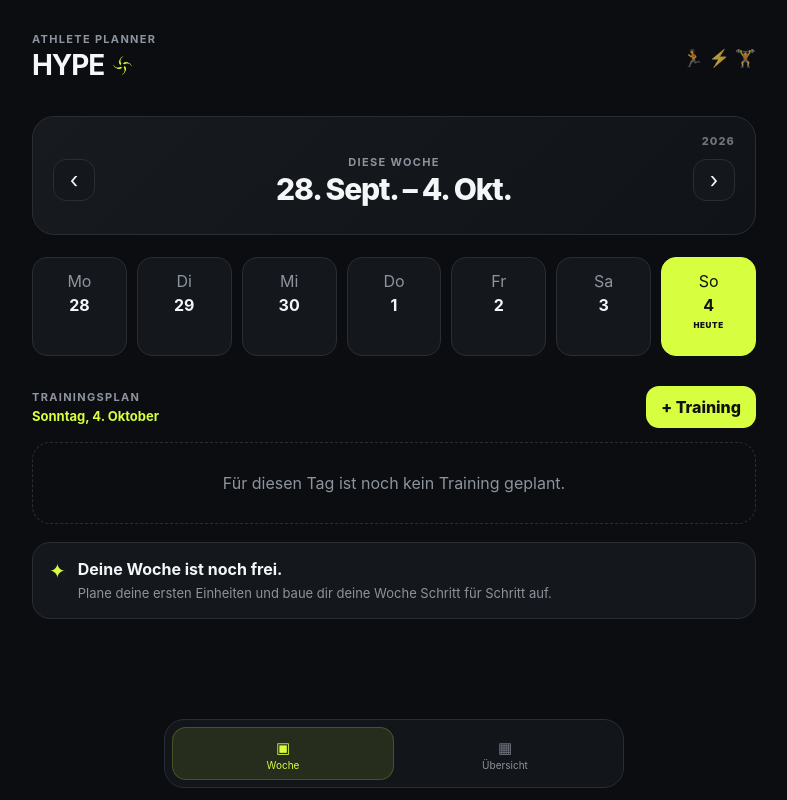
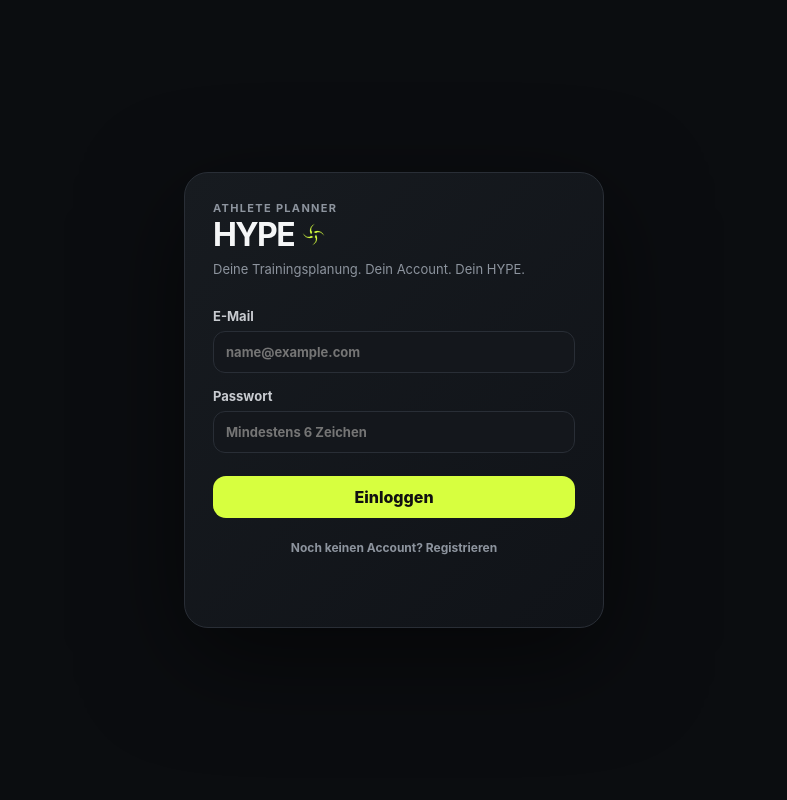
Before and after one commit to milesapartrun/HYPE, a plain HTML site: page index.html in a window 1280 px wide. Shown: the whole page, without its empty margins (246-1033 px from the left). Drawn offline with nearby package versions, Linux system fonts and the light colour scheme.

Commit message:
index.html aktualisieren

```diff
--- a/index.html
+++ b/index.html
@@ -2,32 +2,318 @@
 <html lang="de">
 <head>
   <meta charset="UTF-8">
+
   <meta
     name="viewport"
     content="width=device-width, initial-scale=1, viewport-fit=cover"
   >
-  <meta name="theme-color" content="#0b0d10">
+
+  <meta
+    name="theme-color"
+    content="#0b0d10"
+  >
+
   <meta
     name="description"
     content="HYPE – HYbrid Plan & Execution"
   >
 
-  <link rel="manifest" href="manifest.json">
+  <link
+    rel="manifest"
+    href="manifest.json"
+  >
 
   <title>HYPE</title>
 
-  <link rel="stylesheet" href="style.css">
+  <link
+    rel="stylesheet"
+    href="style.css"
+  >
+
+  <!-- SUPABASE -->
+  <script src="https://cdn.jsdelivr.net/npm/@supabase/supabase-js@2"></script>
+
+  <style>
+    /* =========================
+       AUTH SCREEN
+    ========================== */
+
+    #authScreen {
+      position: fixed;
+      inset: 0;
+      z-index: 9999;
+
+      display: flex;
+      align-items: center;
+      justify-content: center;
+
+      padding: 20px;
+
+      background: #0b0d10;
+
+      overflow-y: auto;
+    }
+
+    .auth-card {
+      width: min(420px, 100%);
+
+      padding: 28px;
+
+      background:
+        linear-gradient(
+          135deg,
+          #171b20,
+          #101318
+        );
+
+      border: 1px solid #292e36;
+
+      border-radius: 24px;
+
+      box-shadow:
+        0 30px 100px rgba(0,0,0,.55);
+    }
+
+    .auth-brand {
+      display: flex;
+      align-items: center;
+      gap: 8px;
+
+      margin-bottom: 6px;
+    }
+
+    .auth-brand h1 {
+      margin: 0;
+
+      font-size: 32px;
+      letter-spacing: -.05em;
+    }
+
+    .auth-logo {
+      width: 23px;
+      height: 23px;
+      object-fit: contain;
+    }
+
+    .auth-subtitle {
+      margin: 0 0 28px;
+
+      color: #8d949e;
+
+      font-size: 13px;
+      line-height: 1.5;
+    }
+
+    .auth-form {
+      padding: 0;
+    }
+
+    .auth-form label {
+      margin: 15px 0;
+    }
+
+    .auth-form input {
+      margin-top: 7px;
+    }
+
+    .auth-submit {
+      width: 100%;
+      margin-top: 8px;
+    }
+
+    .auth-switch {
+      width: 100%;
+
+      margin-top: 12px;
+      padding: 10px;
+
+      border: 0;
+      background: transparent;
+
+      color: #8d949e;
+
+      font-size: 12px;
+      font-weight: 700;
+
+      cursor: pointer;
+    }
+
+    .auth-switch:hover {
+      color: #f5f6f7;
+    }
+
+    .auth-message {
+      min-height: 20px;
+
+      margin: 14px 0 0;
+
+      color: #8d949e;
+
+      font-size: 12px;
+      line-height: 1.4;
+      text-align: center;
+    }
+
+    .auth-message.error {
+      color: #ff6b6b;
+    }
+
+    .auth-message.success {
+      color: #d7ff3f;
+    }
+
+    .auth-loading {
+      opacity: .65;
+      pointer-events: none;
+    }
+
+    #appContent.hidden {
+      display: none !important;
+    }
+
+    .logout-button {
+      margin-top: 5px;
+
+      border: 0;
+      background: transparent;
+
+      color: #8d949e;
+
+      font-size: 10px;
+      font-weight: 700;
+
+      cursor: pointer;
+    }
+
+    .logout-button:hover {
+      color: #f5f6f7;
+    }
+  </style>
 </head>
 
+
 <body>
+
+  <!-- =========================
+       AUTH SCREEN
+  ========================== -->
+
+  <div id="authScreen">
+
+    <div class="auth-card">
+
+      <div class="eyebrow">
+        ATHLETE PLANNER
+      </div>
+
+      <div class="auth-brand">
+
+        <h1>HYPE</h1>
+
+        <img
+          src="hype-symbol.png"
+          class="auth-logo"
+          alt=""
+          aria-hidden="true"
+        >
+
+      </div>
+
+      <p
+        id="authSubtitle"
+        class="auth-subtitle"
+      >
+        Deine Trainingsplanung.
+        Dein Account. Dein HYPE.
+      </p>
+
+
+      <form
+        id="authForm"
+        class="auth-form"
+      >
+
+        <label>
+          E-Mail
+
+          <input
+            id="authEmail"
+            type="email"
+            autocomplete="email"
+            placeholder="name@example.com"
+            required
+          >
+        </label>
+
+
+        <label>
+          Passwort
+
+          <input
+            id="authPassword"
+            type="password"
+            autocomplete="current-password"
+            placeholder="Mindestens 6 Zeichen"
+            minlength="6"
+            required
+          >
+        </label>
+
+
+        <button
+          id="authSubmit"
+          type="submit"
+          class="primary auth-submit"
+        >
+          Einloggen
+        </button>
+
+      </form>
+
+
+      <button
+        id="authSwitch"
+        type="button"
+        class="auth-switch"
+      >
+        Noch keinen Account? Registrieren
+      </button>
+
+
+      <div
+        id="authMessage"
+        class="auth-message"
+        aria-live="polite"
+      ></div>
+
+    </div>
+
+  </div>
+
+
+  <!-- =========================
+       HYPE APP
+  ========================== -->
+
+  <div
+    id="appContent"
+    class="hidden"
+  >
+
     <main class="app">
 
       <!-- HEADER -->
+
       <header class="topbar">
+
         <div>
-        <div class="eyebrow">ATHLETE PLANNER</div>
+
+          <div class="eyebrow">
+            ATHLETE PLANNER
+          </div>
 
           <div class="brand-row">
+
             <h1>HYPE</h1>
 
             <img
@@ -36,21 +322,29 @@
               alt=""
               aria-hidden="true"
             >
-        </div>
+
           </div>
 
+        </div>
+
+
         <div class="sport-markers" aria-hidden="true">
+
           <span>🏃</span>
           <span>⚡</span>
           <span>🏋️</span>
+
         </div>
+
       </header>
 
 
-    <!-- =========================
-         PLAN VIEW
-    ========================== -->
-    <section id="planView" class="view">
+      <!-- PLAN VIEW -->
+
+      <section
+        id="planView"
+        class="view"
+      >
 
         <div class="hero">
 
@@ -64,14 +358,23 @@
               ‹
             </button>
 
+
             <button
               id="weekTodayBtn"
               class="week-title-button"
               aria-label="Zur aktuellen Woche"
             >
-            <div class="eyebrow">DIESE WOCHE</div>
-            <h2 id="weekTitle">Diese Woche</h2>
+
+              <div class="eyebrow">
+                DIESE WOCHE
+              </div>
+
+              <h2 id="weekTitle">
+                Diese Woche
+              </h2>
+
             </button>
+
 
             <button
               id="weekNextBtn"
@@ -83,59 +386,108 @@
 
           </div>
 
-        <div id="heroYear" class="hero-year">2026</div>
+
+          <div
+            id="heroYear"
+            class="hero-year"
+          >
+            2026
+          </div>
 
         </div>
 
 
         <!-- WEEK STRIP -->
-      <div id="weekStrip" class="week-strip"></div>
+
+        <div
+          id="weekStrip"
+          class="week-strip"
+        ></div>
 
 
         <!-- TRAINING PLAN -->
+
         <section>
+
           <div class="section-head">
+
             <div>
-            <div class="eyebrow">TRAININGSPLAN</div>
-            <div id="selectedDateLabel" class="selected-date"></div>
+
+              <div class="eyebrow">
+                TRAININGSPLAN
               </div>
 
-          <button id="addTrainingBtn" class="primary">
+              <div
+                id="selectedDateLabel"
+                class="selected-date"
+              ></div>
+
+            </div>
+
+
+            <button
+              id="addTrainingBtn"
+              class="primary"
+            >
               + Training
             </button>
+
           </div>
 
-        <div id="sessions" class="sessions"></div>
+
+          <div
+            id="sessions"
+            class="sessions"
+          ></div>
+
         </section>
 
 
         <!-- WEEKLY INSIGHT -->
-      <div id="weeklyInsight" class="insight"></div>
+
+        <div
+          id="weeklyInsight"
+          class="insight"
+        ></div>
 
       </section>
 
 
-    <!-- =========================
-         OVERVIEW VIEW
-    ========================== -->
-    <section id="overviewView" class="view hidden">
+      <!-- OVERVIEW VIEW -->
+
+      <section
+        id="overviewView"
+        class="view hidden"
+      >
 
         <div class="overview-header">
+
           <div>
-          <div class="eyebrow">TRAININGSÜBERSICHT</div>
-          <h2>Übersicht</h2>
+
+            <div class="eyebrow">
+              TRAININGSÜBERSICHT
             </div>
+
+            <h2>
+              Übersicht
+            </h2>
+
+          </div>
+
         </div>
 
 
         <!-- PERIOD SWITCH -->
+
         <div class="period-switch">
+
           <button
             class="period-btn active"
             data-period="week"
           >
             Woche
           </button>
+
 
           <button
             class="period-btn"
@@ -144,16 +496,19 @@
             Monat
           </button>
 
+
           <button
             class="period-btn"
             data-period="year"
           >
             Jahr
           </button>
+
         </div>
 
 
         <!-- PERIOD NAVIGATION -->
+
         <div class="period-navigation">
 
           <button
@@ -164,12 +519,16 @@
             ‹
           </button>
 
+
           <button
             id="periodTodayBtn"
             class="period-title-button"
           >
-          <span id="periodTitle">Diese Woche</span>
+            <span id="periodTitle">
+              Diese Woche
+            </span>
           </button>
+
 
           <button
             id="periodNextBtn"
@@ -182,25 +541,39 @@
         </div>
 
 
-      <!-- OVERVIEW CONTENT -->
         <div id="overviewContent"></div>
 
       </section>
 
 
-    <!-- =========================
-         TODAY VIEW
-    ========================== -->
-    <section id="todayView" class="view hidden">
+      <!-- TODAY VIEW -->
+
+      <section
+        id="todayView"
+        class="view hidden"
+      >
 
         <div class="hero today-hero">
+
           <div>
-          <div class="eyebrow">HEUTE</div>
-          <h2 id="todayTitle">Heute</h2>
+
+            <div class="eyebrow">
+              HEUTE
             </div>
 
-        <div class="today-symbol">●</div>
+            <h2 id="todayTitle">
+              Heute
+            </h2>
+
           </div>
+
+
+          <div class="today-symbol">
+            ●
+          </div>
+
+        </div>
+
 
         <div id="todayContent"></div>
 
@@ -209,33 +582,46 @@
     </main>
 
 
-  <!-- =========================
-       BOTTOM NAVIGATION
-  ========================== -->
+    <!-- BOTTOM NAV -->
+
     <nav class="bottom-nav">
 
       <button
         class="nav-item active"
         data-view="plan"
       >
-      <span class="nav-icon">▣</span>
-      <span>Woche</span>
+
+        <span class="nav-icon">
+          ▣
+        </span>
+
+        <span>
+          Woche
+        </span>
+
       </button>
+
 
       <button
         class="nav-item"
         data-view="overview"
       >
-      <span class="nav-icon">▦</span>
-      <span>Übersicht</span>
+
+        <span class="nav-icon">
+          ▦
+        </span>
+
+        <span>
+          Übersicht
+        </span>
+
       </button>
 
     </nav>
 
 
-  <!-- =========================
-       TRAINING DIALOG
-  ========================== -->
+    <!-- TRAINING DIALOG -->
+
     <dialog id="trainingDialog">
 
       <form id="trainingForm">
@@ -243,6 +629,7 @@
         <div class="dialog-head">
 
           <div>
+
             <div class="eyebrow">
               TRAINING
             </div>
@@ -250,7 +637,9 @@
             <h3 id="dialogTitle">
               Training hinzufügen
             </h3>
+
           </div>
+
 
           <button
             type="button"
@@ -267,15 +656,41 @@
         <label>
           Sport
 
-        <select id="sportInput" required>
-          <option value="running">🏃 Laufen</option>
-          <option value="strength">🏋️ Krafttraining</option>
-          <option value="hyrox">⚡ HYROX</option>
-          <option value="cycling">🚴 Rad</option>
-          <option value="swimming">🏊 Schwimmen</option>
-          <option value="mobility">🧘 Mobility</option>
-          <option value="rest">😴 Erholung</option>
+          <select
+            id="sportInput"
+            required
+          >
+
+            <option value="running">
+              🏃 Laufen
+            </option>
+
+            <option value="strength">
+              🏋️ Krafttraining
+            </option>
+
+            <option value="hyrox">
+              ⚡ HYROX
+            </option>
+
+            <option value="cycling">
+              🚴 Rad
+            </option>
+
+            <option value="swimming">
+              🏊 Schwimmen
+            </option>
+
+            <option value="mobility">
+              🧘 Mobility
+            </option>
+
+            <option value="rest">
+              😴 Erholung
+            </option>
+
           </select>
+
         </label>
 
 
@@ -288,6 +703,7 @@
             placeholder="z. B. Easy Run"
             required
           >
+
         </label>
 
 
@@ -304,6 +720,7 @@
               value="45"
               required
             >
+
           </label>
 
 
@@ -311,13 +728,36 @@
             Intensität
 
             <select id="intensityInput">
-            <option value="0">0 · entspannend</option>
-            <option value="1">1 · sehr leicht</option>
-            <option value="2">2 · leicht</option>
-            <option value="3" selected>3 · moderat</option>
-            <option value="4">4 · hart</option>
-            <option value="5">5 · sehr hart</option>
+
+              <option value="0">
+                0 · entspannend
+              </option>
+
+              <option value="1">
+                1 · sehr leicht
+              </option>
+
+              <option value="2">
+                2 · leicht
+              </option>
+
+              <option
+                value="3"
+                selected
+              >
+                3 · moderat
+              </option>
+
+              <option value="4">
+                4 · hart
+              </option>
+
+              <option value="5">
+                5 · sehr hart
+              </option>
+
             </select>
+
           </label>
 
         </div>
@@ -331,6 +771,7 @@
             rows="4"
             placeholder="z. B. 5 × 1 km @ 4:30/km"
           ></textarea>
+
         </label>
 
 
@@ -345,6 +786,14 @@
 
     </dialog>
 
+  </div>
+
+
+  <!-- SUPABASE AUTH -->
+
+  <script src="auth.js"></script>
+
+  <!-- EXISTING HYPE APP -->
 
   <script src="app.js"></script>
 
```
Lines whose indentation alone changed are shown as unchanged.
